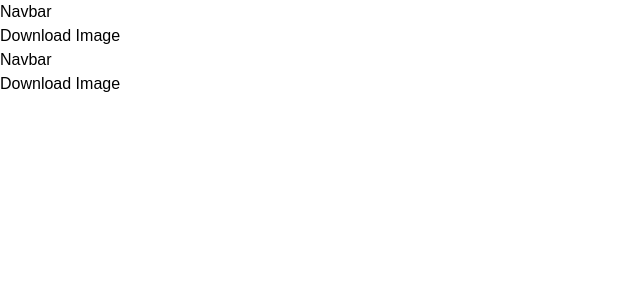
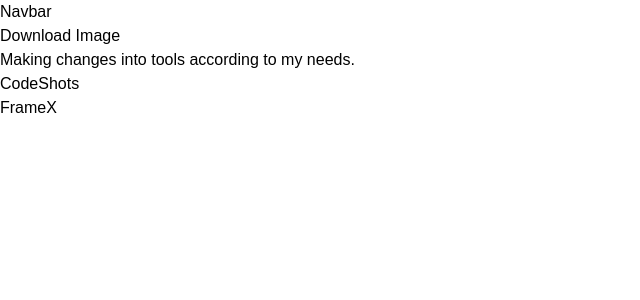
Before and after one commit to Ayusht0mar/delta, a Next.js app: page / in a window 1280 px wide. Shown: the top 300 px of the page, without its empty margins (0-640 px from the left). Built offline with nearby package versions, Linux system fonts and the light colour scheme.

Commit message:
Nvbar removed and tools like added

```diff
--- a/src/app/page.tsx
+++ b/src/app/page.tsx
@@ -1,9 +1,18 @@
-import Navbar from "@/components/Navbar";
-
 export default function Home() {
   return (
-    <div className="bg-neutral-950 min-h-screen">
-        <Navbar/>
+    <div>
+        <div className="text-white">
+          <h2>Making changes into tools according to my needs.</h2>
+
+          <ul>
+            <li>
+              <a href="/codeshots">CodeShots</a>
+            </li>
+            <li>
+              <a href="/framex">FrameX</a>
+            </li>
+          </ul>
+        </div>
 
     </div>
   );
```
